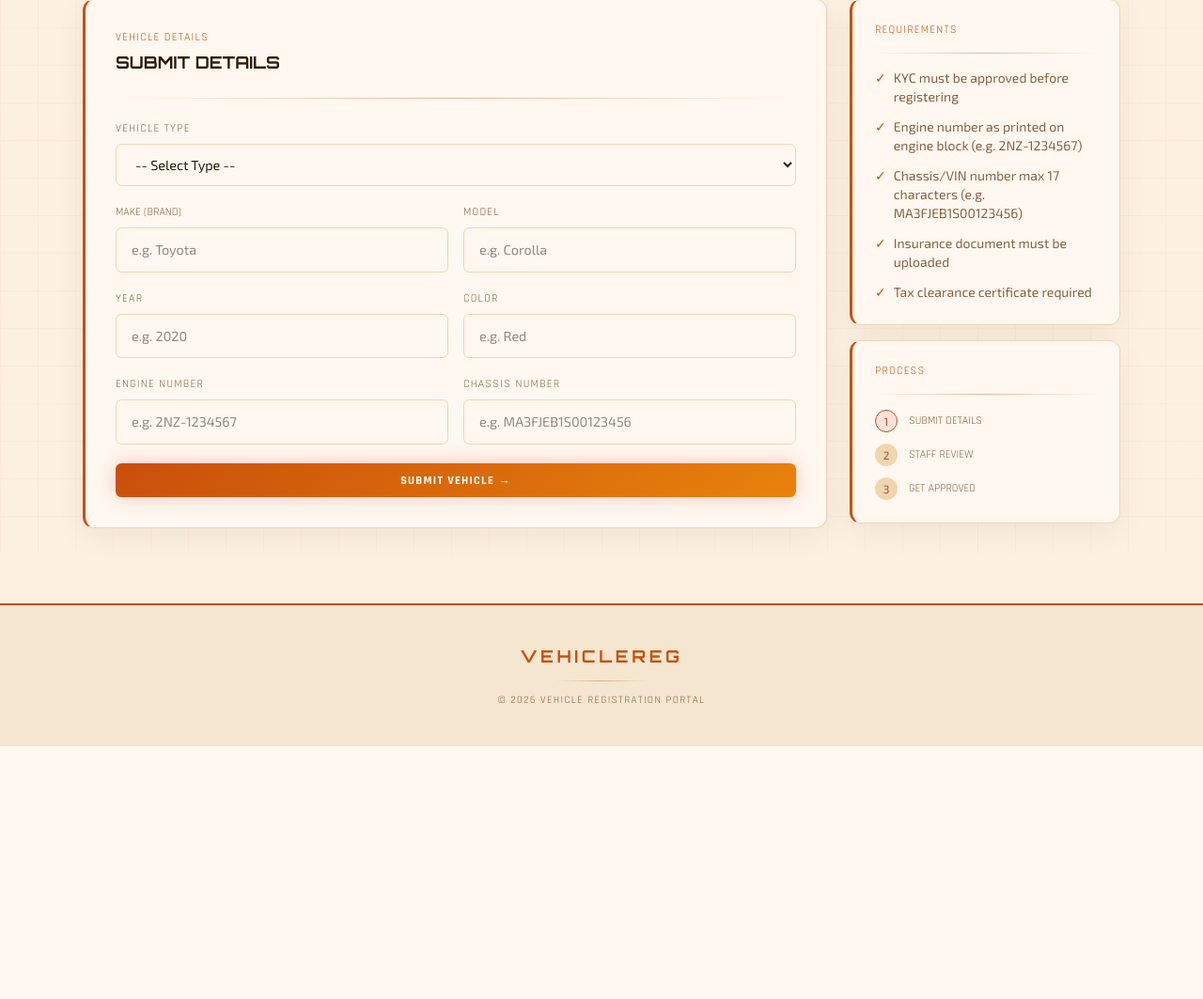
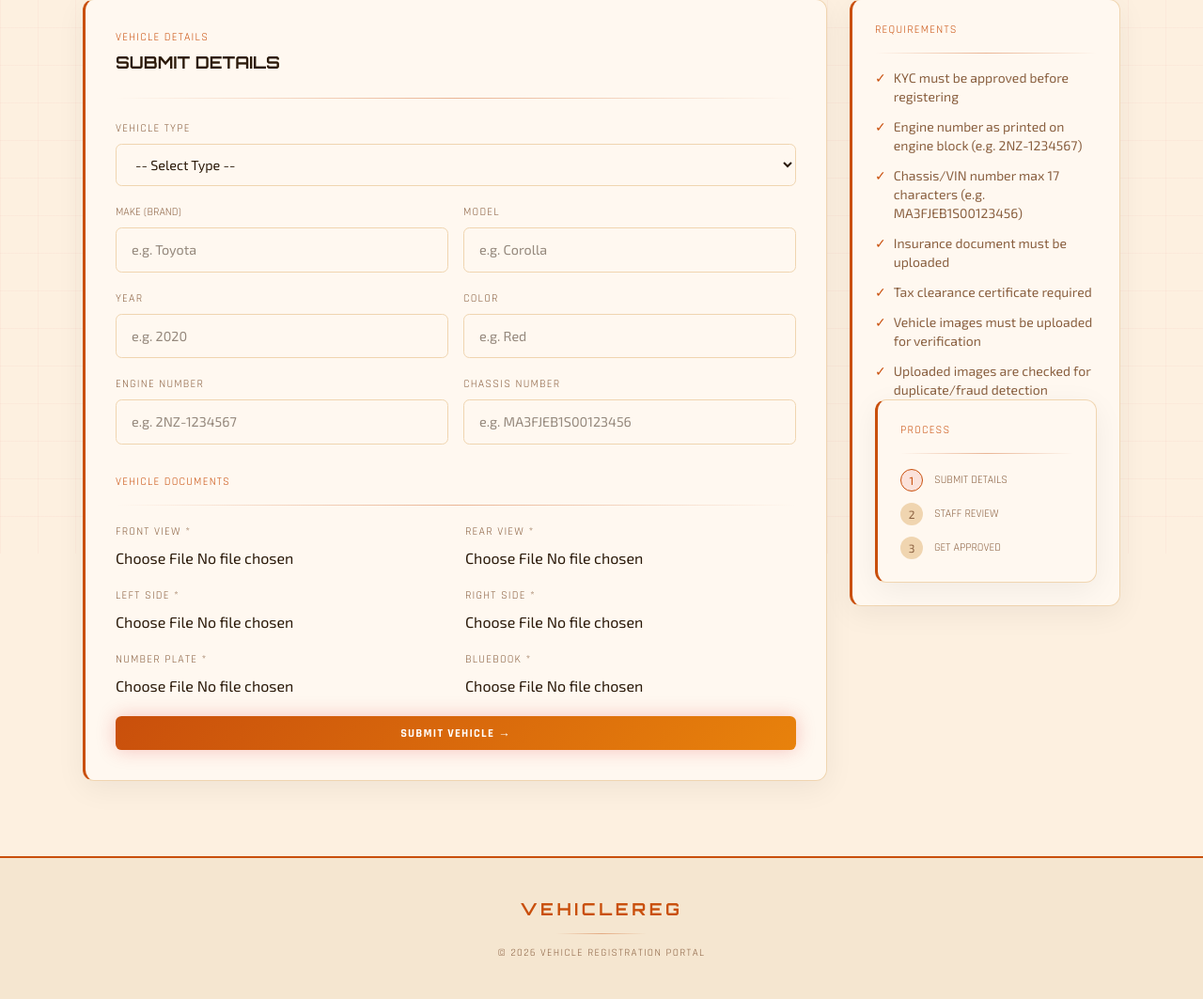
Before and after one commit to Sunuto/vehicle-Registration-Portal, a Django app: template templates/vehicles/register.html in a window 1280 px wide. Shown: the part 211-1274 px from the top of the page at 94% size. Before the commit the page ends 1005 px from the top, so only its background shows below. Run offline with Django 5.2, Linux system fonts and the light colour scheme; the template is opened without the code that fills it: values that come from a table or form of the project are taken from there, others are empty; style sheets or scripts are compiled from the project's sources; some libraries are stand-ins or nearby versions.

```diff
--- a/config/urls.py
+++ b/config/urls.py
@@ -19,6 +19,8 @@ from django.urls import path, include
 from django.conf import settings
 from django.conf.urls.static import static
 from users import views
+from django.conf import settings
+from django.conf.urls.static import static
 
 urlpatterns = [
     path('admin/', admin.site.urls),
--- a/templates/vehicles/register.html
+++ b/templates/vehicles/register.html
@@ -36,7 +36,7 @@
       </div>
       <div class="divider-red mb-6"></div>
 
-      <form method="post" class="space-y-5">
+      <form method="post" enctype="multipart/form-data" class="space-y-5">
         {% csrf_token %}
 
         <!-- Vehicle Type -->
@@ -250,6 +250,24 @@
           </div>
         </div>
 
+
+        <!-- Vehicle Documents -->
+        <div class="mt-8">
+          <p class="font-title text-xs uppercase tracking-widest mb-4" style="color: var(--primary)">
+            Vehicle Documents
+          </p>
+          <div class="divider-red mb-5"></div>
+
+          <div class="grid grid-cols-1 sm:grid-cols-2 gap-5">
+            <div><label class="font-title text-xs uppercase tracking-widest mb-2 block" style="color: var(--muted)">Front View *</label><input type="file" name="front_image" accept="image/*" required></div>
+            <div><label class="font-title text-xs uppercase tracking-widest mb-2 block" style="color: var(--muted)">Rear View *</label><input type="file" name="rear_image" accept="image/*" required></div>
+            <div><label class="font-title text-xs uppercase tracking-widest mb-2 block" style="color: var(--muted)">Left Side *</label><input type="file" name="left_image" accept="image/*" required></div>
+            <div><label class="font-title text-xs uppercase tracking-widest mb-2 block" style="color: var(--muted)">Right Side *</label><input type="file" name="right_image" accept="image/*" required></div>
+            <div><label class="font-title text-xs uppercase tracking-widest mb-2 block" style="color: var(--muted)">Number Plate *</label><input type="file" name="plate_image" accept="image/*" required></div>
+            <div><label class="font-title text-xs uppercase tracking-widest mb-2 block" style="color: var(--muted)">Bluebook *</label><input type="file" name="bluebook_image" accept="image/*" required></div>
+          </div>
+        </div>
+
         <!-- Errors -->
         {% if form.errors %}
         <div
@@ -322,7 +340,16 @@
           <span style="color: var(--primary)">✓</span>
           <p style="color: var(--muted)">Tax clearance certificate required</p>
         </div>
-      </div>
+
+        <div class="flex items-start gap-2">
+          <span style="color: var(--primary)">✓</span>
+          <p style="color: var(--muted)">Vehicle images must be uploaded for verification</p>
+        </div>
+        <div class="flex items-start gap-2">
+          <span style="color: var(--primary)">✓</span>
+          <p style="color: var(--muted)">Uploaded images are checked for duplicate/fraud detection</p>
+        </div>
+
     </div>
 
     <div class="card-auto p-6">
--- a/vehicles/forms.py
+++ b/vehicles/forms.py
@@ -88,6 +88,12 @@ class VehicleRegistrationForm(forms.ModelForm):
 
         return chassis
 
+    def clean_plate_number(self):
+        plate = self.cleaned_data["plate_number"].upper().strip()
+        if not re.match(r'^[A-Z0-9\s-]{4,20}$', plate):
+            raise ValidationError("Invalid plate number.")
+        return plate
+
     def clean(self):
         cleaned = super().clean()
         engine = cleaned.get("engine_number")
```
Also changed, not shown: config/settings.py (+5 -3 lines), vehicles/views.py (+5 -6 lines), kyc/migrations/0001_initial.py, kyc/migrations/0002_initial.py (added), kyc/migrations/0002_kycdocument_ocr_raw_text.py (deleted), kyc/migrations/0003_alter_kycdocument_document_type.py (deleted), kyc/migrations/0004_kycdocument_flag_reason_kycdocument_is_flagged_and_more.py (deleted), users/migrations/0001_initial.py, users/migrations/0002_profile.py (deleted), users/migrations/0003_alter_customuser_role.py (deleted), users/migrations/0004_profile_flag_reason_profile_is_flagged_and_more.py (deleted), users/migrations/0005_remove_profile_flag_reason_remove_profile_is_flagged_and_more.py (deleted), vehicles/migrations/0001_initial.py, vehicles/migrations/0002_vehicle_registration_number_and_more.py (deleted), 2 more files.
